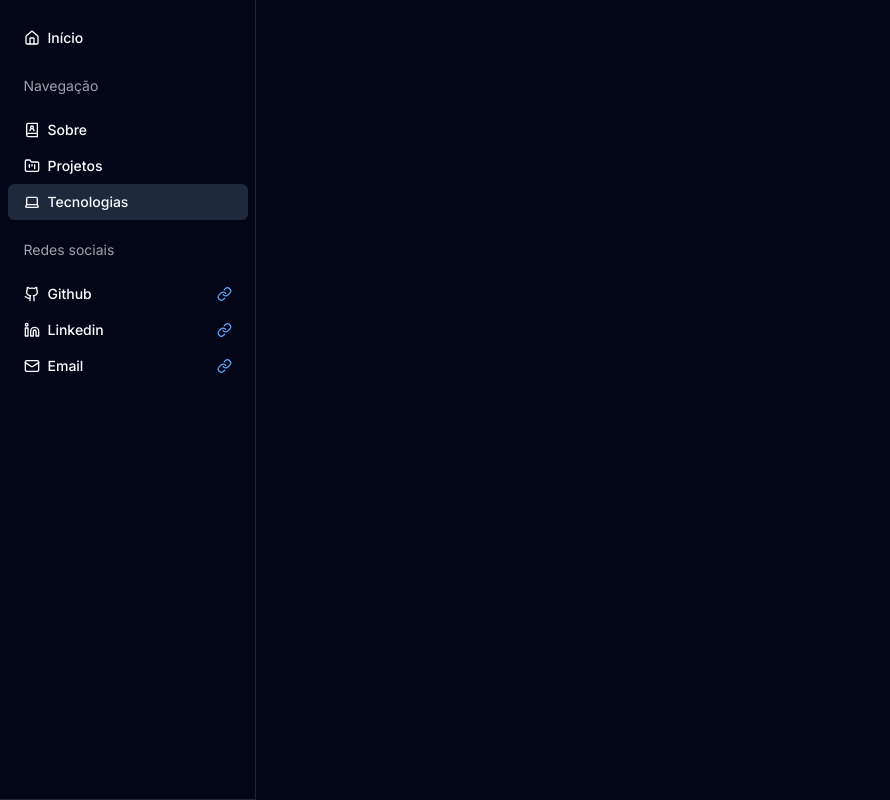
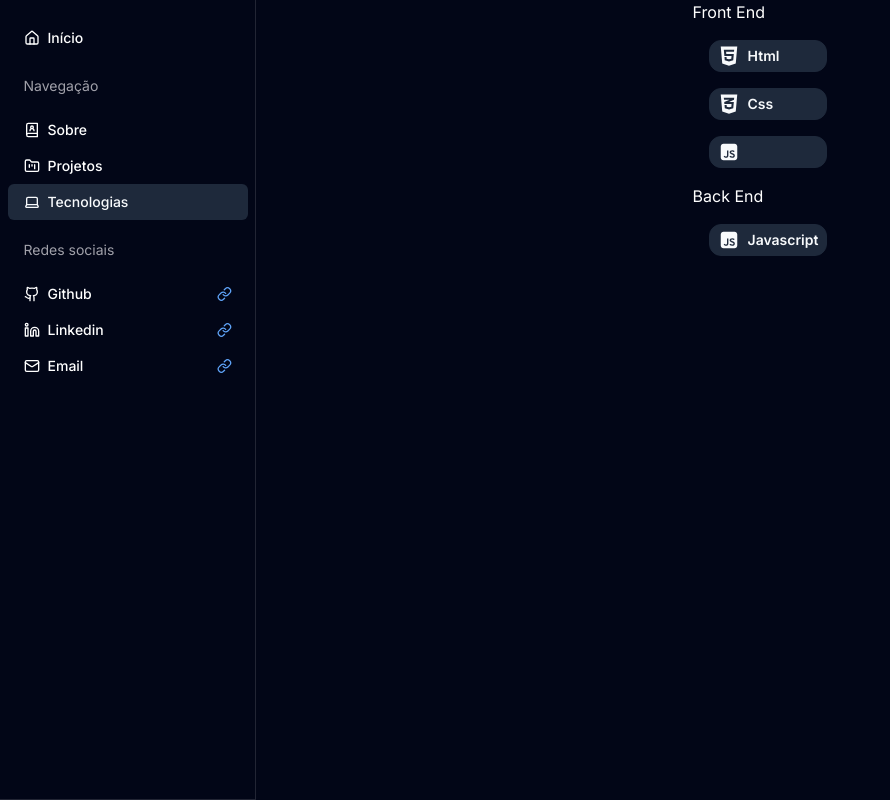
Before and after one commit to Guilherme-RNovaes/portfolioV2, a Next.js app: page /technologies in a window 1280 px wide. Shown: the whole page, without its empty margins (0-890 px from the left). Built offline with nearby package versions, Linux system fonts and the light colour scheme.

Commit message:
feat: add initial skills component

```diff
--- /dev/null
+++ b/app/technologies/_components/Skills.tsx
@@ -0,0 +1,42 @@
+import React from "react";
+import { frontEnd, backEnd } from "@/config/skills";
+import { Badge } from "@/app/_components/ui/badge";
+
+type Props = {}
+
+export default function Skills({ }: Props) {
+  const front = frontEnd.map((props) => {
+    return (
+      <div className="m-4">
+        <Badge variant='secondary' className="flex flex-row items-center justify-start gap-2 px-2 py-1 rounded-xl">
+          <props.icon size={22} />
+          <p className="text-sm font-semibold">{props.stack === 'frontend' ? props.skill : ''}</p>
+        </Badge>
+      </div>
+    )
+  })
+
+
+  const back = backEnd.map((props) => {
+    return (
+      <div className="m-4">
+        <Badge variant='secondary' className="flex flex-row items-center justify-start gap-2 px-2 py-1 rounded-xl">
+          <props.icon size={22} />
+          <p className="text-sm font-semibold">{props.skill}</p>
+        </Badge>
+      </div>
+    )
+  })
+  return (
+    <div className="flex flex-col">
+      <div>
+        <h1>Front End</h1>
+        {front}
+      </div>
+      <div>
+        <h1>Back End</h1>
+        {back}
+      </div>
+    </div>
+  )
+}
--- a/app/technologies/page.tsx
+++ b/app/technologies/page.tsx
@@ -1,9 +1,12 @@
 import React from "react";
+import Skills from "./_components/Skills";
 
 type Props = {}
 
 export default function About() {
   return (
-    <div>about</div>
+    <div className="md:ml-64 xl:ml-68 flex flex-col items-center justify-center z-0 scroll-smooth">
+      <Skills />
+    </div>
   )
 }
--- /dev/null
+++ b/config/skills.ts
@@ -0,0 +1,35 @@
+import { IconType } from "react-icons";
+import { FaCss3Alt, FaHtml5 } from "react-icons/fa";
+import { RiJavascriptFill } from "react-icons/ri";
+
+export interface skill {
+  skill: string;
+  icon: IconType;
+  stack: string;
+}
+
+export const frontEnd: skill[] = [
+  {
+    skill: 'Html',
+    icon: FaHtml5,
+    stack: 'frontend',
+  },
+  {
+    skill: 'Css',
+    icon: FaCss3Alt,
+    stack: 'frontend',
+  },
+  {
+    skill: 'Javascript',
+    icon: RiJavascriptFill,
+    stack: 'backend',
+  },
+]
+
+export const backEnd: skill[] = [
+  {
+    skill: 'Javascript',
+    icon: RiJavascriptFill,
+    stack: 'backend',
+  },
+]
--- a/package.json
+++ b/package.json
@@ -19,6 +19,7 @@
     "next": "^14.1.3",
     "react": "^18",
     "react-dom": "^18",
+    "react-icons": "^5.0.1",
     "react-simple-typewriter": "^5.0.1",
     "tailwind-merge": "^2.2.1",
     "tailwindcss-animate": "^1.0.7"
```
Also changed, not shown: 1 other file (tests, documents, lock files or other folders).
